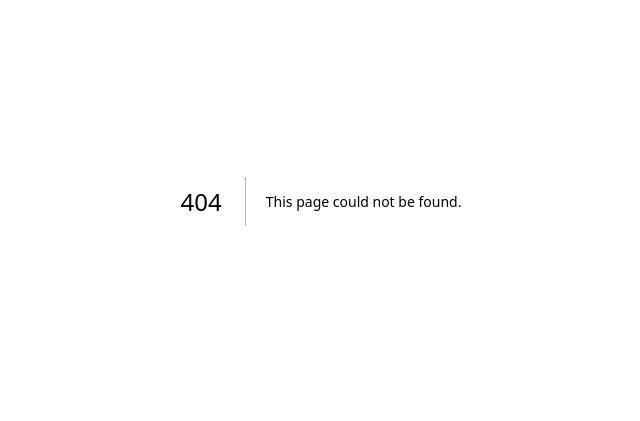
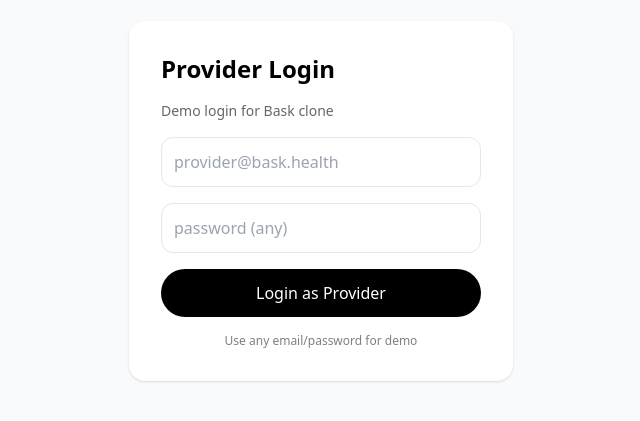
Before and after one commit to Nsikak-hubstori/Baskhealth-clone, a Next.js app: page /provider in a window 1280 px wide. Before the commit this address had no page. Shown: the part 199-620 px from the top of the page, without its empty margins (319-959 px from the left). Built offline with nearby package versions, Linux system fonts and the light colour scheme.

Commit message:
Create page.tsx

```diff
--- /dev/null
+++ b/app/provider/page.tsx
@@ -0,0 +1,44 @@
+"use client"
+import { useState } from "react"
+import { useRouter } from "next/navigation"
+
+export default function ProviderLogin() {
+  const [email, setEmail] = useState("")
+  const [password, setPassword] = useState("")
+  const router = useRouter()
+
+  const login = () => {
+    // Fake auth for demo — Topflight will love you check role
+    if(email && password){
+      localStorage.setItem("provider", email)
+      router.push("/provider/dashboard")
+    }
+  }
+
+  return (
+    <div className="min-h-screen flex items-center justify-center bg-gray-50 p-6">
+      <div className="bg-white p-8 rounded-2xl shadow w-full max-w-sm space-y-4">
+        <h1 className="text-2xl font-bold">Provider Login</h1>
+        <p className="text-sm opacity-60">Demo login for Bask clone</p>
+
+        <input
+          value={email}
+          onChange={e=>setEmail(e.target.value)}
+          placeholder="provider@bask.health"
+          className="w-full border p-3 rounded-xl"
+        />
+        <input
+          type="password"
+          value={password}
+          onChange={e=>setPassword(e.target.value)}
+          placeholder="password (any)"
+          className="w-full border p-3 rounded-xl"
+        />
+        <button onClick={login} className="w-full bg-black text-white py-3 rounded-full">
+          Login as Provider
+        </button>
+        <p className="text-xs text-center opacity-50">Use any email/password for demo</p>
+      </div>
+    </div>
+  )
+  }
```
